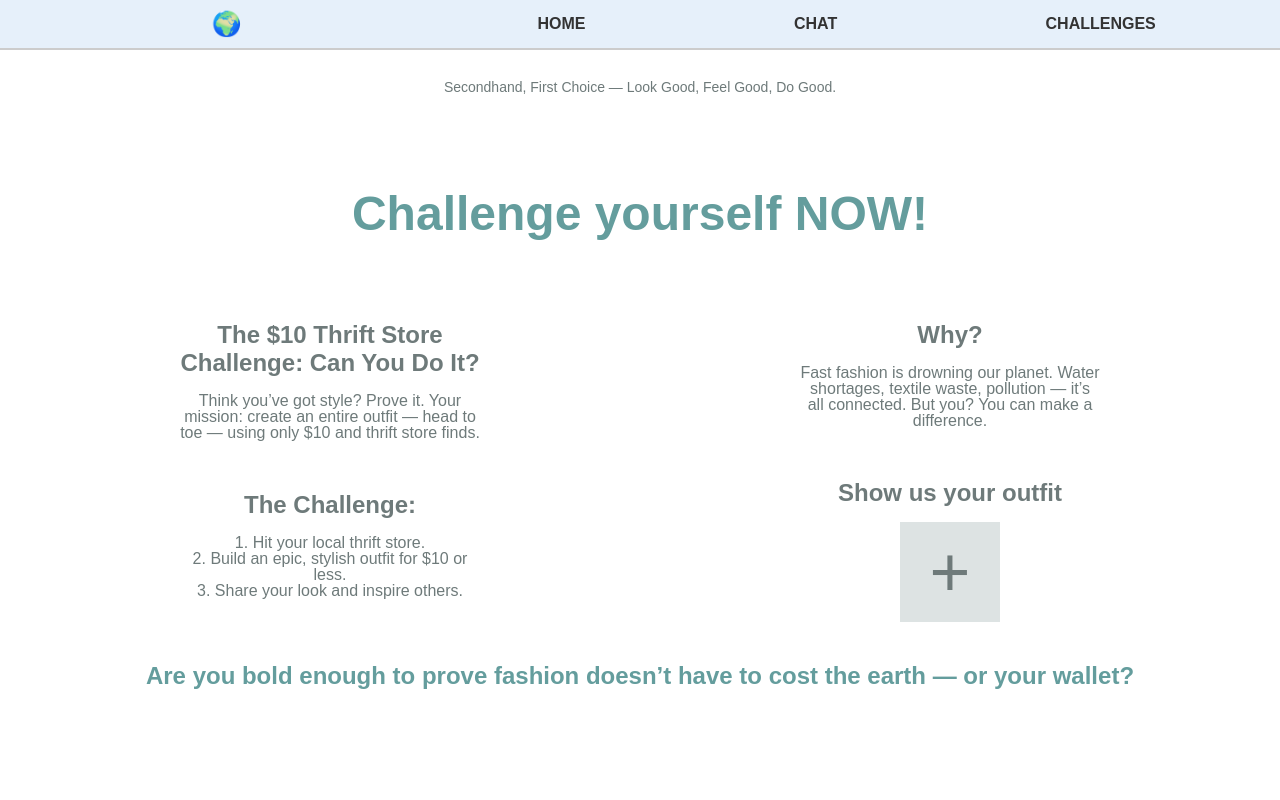
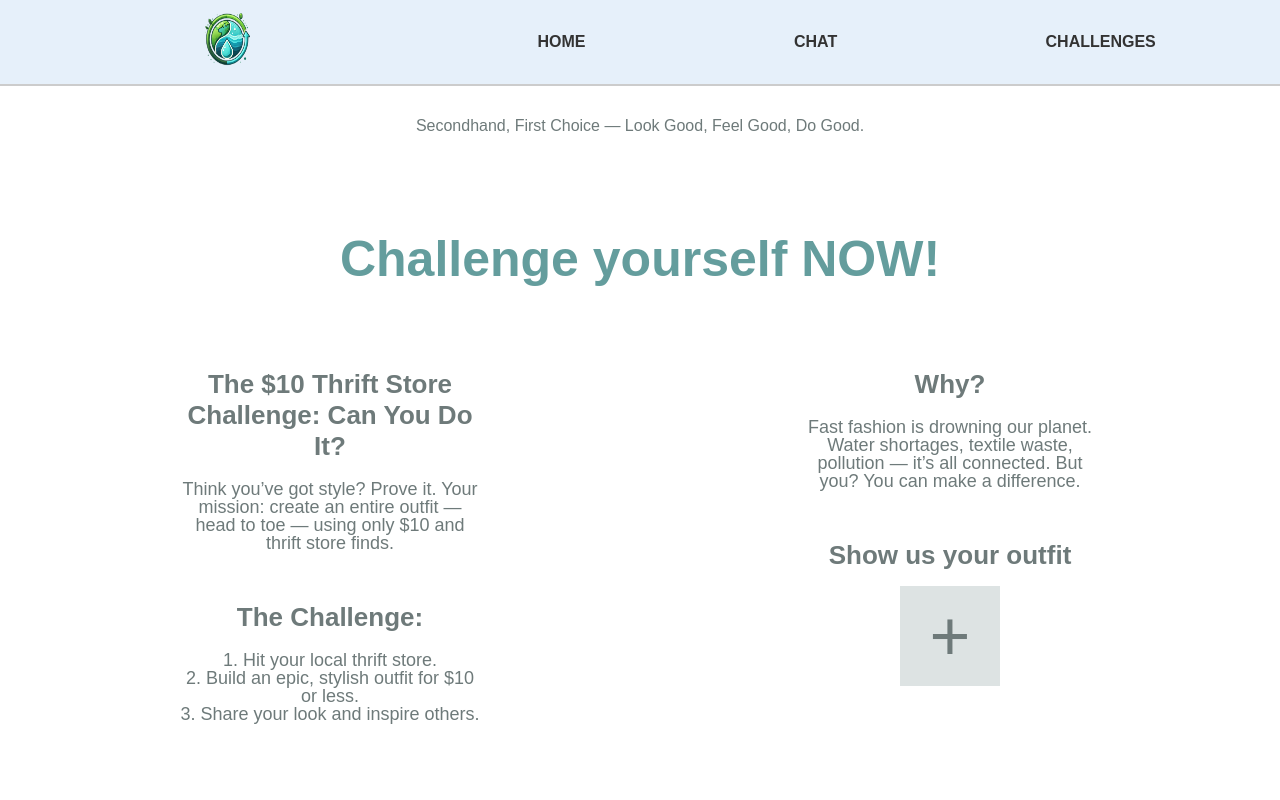
Before and after one commit to KKIvanov22/HighFive, a React (Create React App) app in the folder highfive/: page /challenges in a window 1280 px wide. Shown: the top 800 px of the page. Built offline with nearby package versions, Linux system fonts and the light colour scheme.

Commit message:
Fix the design of the pages

```diff
--- a/highfive/src/App.js
+++ b/highfive/src/App.js
@@ -8,6 +8,7 @@ import "./App.css"; // Ensure App.css is imported for map styles
 import { Routes, Route, Link } from 'react-router-dom';
 import Challenges from './Challenges'; // Import the Challenges component
 import Chat from './chat'; // Import the Chat component
+import logo from './figma/logo.png'; // Import the logo image
 
 // Define the marker icon for the map
 const markerIcon = new L.Icon({
@@ -137,8 +138,7 @@ const App = () => {
       {/* Navigation Bar */}
       <div style={styles.navBar}>
         <div style={styles.logo}>
-          {/* Placeholder for the logo - you can replace this with an actual image */}
-          <div style={styles.logoPlaceholder}>🌍</div>
+          <img src={logo} alt="Logo" style={styles.logoImage} />
         </div>
         <div style={styles.navLinks}>
           <Link to="/" style={styles.navLink}>HOME</Link>
@@ -243,8 +243,9 @@ const styles = {
   logo: {
     flex: '1',
   },
-  logoPlaceholder: {
-    fontSize: '24px',
+  logoImage: {
+    width: '60px', // Increased width
+    height: '60px', // Increased height
   },
   navLinks: {
     flex: '2',
--- a/highfive/src/Challenges.js
+++ b/highfive/src/Challenges.js
@@ -1,4 +1,7 @@
 import React from 'react';
+import ReactPlayer from 'react-player'; // Import ReactPlayer
+import video from './1.mp4'; // Import the video file (ensure the file is in the correct path)
+import logo from './figma/logo.png'; // Import the logo image (ensure the file is in the correct path)
 
 function Challenges() {
   // Define styles as JavaScript objects
@@ -13,21 +16,15 @@ function Challenges() {
       backgroundColor: '#CFE1E5', // Light green
       padding: '10px 20px',
     },
-    logoPlaceholder: {
+    logo: {
       width: '40px',
       height: '40px',
-      backgroundColor: '#649D9D', // Dark green for the logo placeholder
-      borderRadius: '50%',
-      display: 'flex',
-      justifyContent: 'center',
-      alignItems: 'center',
-      color: 'white',
-      fontSize: '20px',
     },
     nav: {
       display: 'flex',
       gap: '20px',
       justifyContent: 'center', // Center the navigation links
+      alignItems: 'center', // Align items vertically in the center
     },
     navLink: {
       textDecoration: 'none',
@@ -42,9 +39,19 @@ function Challenges() {
       backgroundColor: 'transparent', // No green background
       textAlign: 'center', // Centered
       padding: '5px 0',
-      fontSize: '14px',
+      fontSize: '16px', // Increased font size
       color: '#6E7A7A', // Grey for secondary text
       marginTop: '10px', // Separate it from the navbar
+    },
+    videoSection: {
+      margin: '80px 0', // Increased margin to add more space above and below the video
+    },
+    videoPlayer: {
+      maxWidth: '800px', // Increased width
+      height: 'auto', // Adjust height to maintain aspect ratio
+      borderRadius: '8px',
+      boxShadow: '0 4px 8px rgba(0, 0, 0, 0.1)',
+      margin: '0 auto', // Center the video
     },
     mainContent: {
       maxWidth: '1200px',
@@ -53,7 +60,7 @@ function Challenges() {
       textAlign: 'center', // Center the main heading
     },
     mainHeading: {
-      fontSize: '48px',
+      fontSize: '50px', // Increased font size
       fontWeight: 'bold',
       color: '#649D9D', // Dark green for the main heading
       marginBottom: '60px', // Increased margin to add more space below
@@ -84,14 +91,14 @@ function Challenges() {
       marginBottom: '0', // Remove margin from the last text box
     },
     textBoxHeading: {
-      fontSize: '24px', // Same size for all headings
+      fontSize: '26px', // Increased font size
       fontWeight: 'bold',
       marginBottom: '15px',
       color: '#6E7A7A', // Grey for the heading
       textAlign: 'center', // Center the heading
     },
     textBoxParagraph: {
-      fontSize: '16px',
+      fontSize: '18px', // Increased font size
       lineHeight: 1.0, // Reduced line height to make text more "snatched"
       marginBottom: '15px',
       color: '#6E7A7A', // Grey for the text
@@ -99,7 +106,7 @@ function Challenges() {
     },
     textBoxList: {
       listStylePosition: 'inside',
-      fontSize: '16px',
+      fontSize: '18px', // Increased font size
       lineHeight: 1.0, // Reduced line height to make text more "snatched"
       paddingLeft: '0', // Remove default padding for better alignment
       color: '#6E7A7A', // Grey for the text
@@ -117,7 +124,7 @@ function Challenges() {
       margin: '0 auto',
     },
     footerQuestion: {
-      fontSize: '24px', // Smaller than the main heading (48px)
+      fontSize: '26px', // Increased font size
       fontWeight: 'bold',
       marginTop: '40px',
       textAlign: 'center', // Centered
@@ -176,6 +183,19 @@ function Challenges() {
           </div>
         </div>
 
+        {/* Video Section - Moved to below the challenges, before the footer question */}
+        <div style={styles.videoSection}>
+          <ReactPlayer
+            url={video}
+            playing={true}
+            loop={true}
+            muted={true}
+            width="80%" // Increased width
+            height="auto" // Adjust height to maintain aspect ratio
+            style={styles.videoPlayer}
+          />
+        </div>
+
         {/* Footer Question */}
         <p style={styles.footerQuestion}>
           Are you bold enough to prove fashion doesn’t have to cost the earth — or your wallet?
--- a/highfive/src/chat.jsx
+++ b/highfive/src/chat.jsx
@@ -202,21 +202,6 @@ const ChatScreen = () => {
   return (
 
     <div>
-      <div style={styles.navbar}>
-        <div style={styles.logoContainer}>
-          <img
-              src="https://media.discordapp.net/attachments/1351242842542178443/1352954923695870023/logo.png?ex=67dfe4f6&is=67de9376&hm=6ea249977282f867eed42b771b13fa796a785f8efb73198d6385c080b43bba8f&=&format=webp&quality=lossless&width=603&height=504"
-              alt="logo"
-            style={styles.logo}
-          />
-        </div>
-        <div style={styles.navLinks}>
-          <Link to="/home" style={styles.navLink}>HOME</Link>
-          <Link to="/" style={styles.navLink}>CHAT</Link>
-          <Link to="/challenges" style={styles.navLink}>CHALLENGES</Link>
-        </div>
-      </div>
-
       <div style={styles.container}>
 
 
```
Lines whose indentation alone changed are shown as unchanged.
